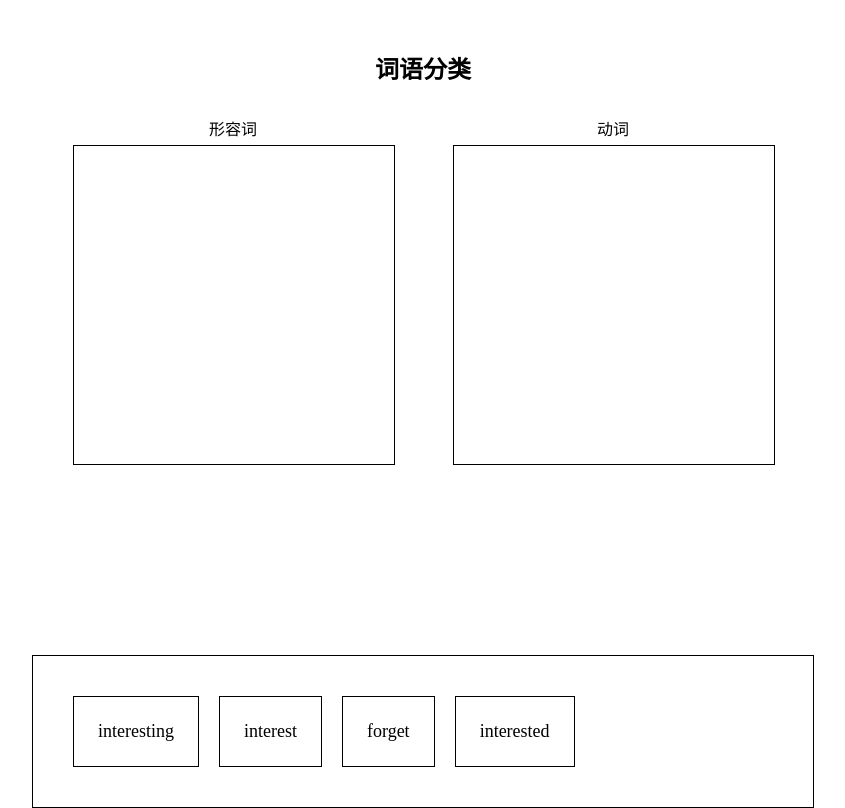
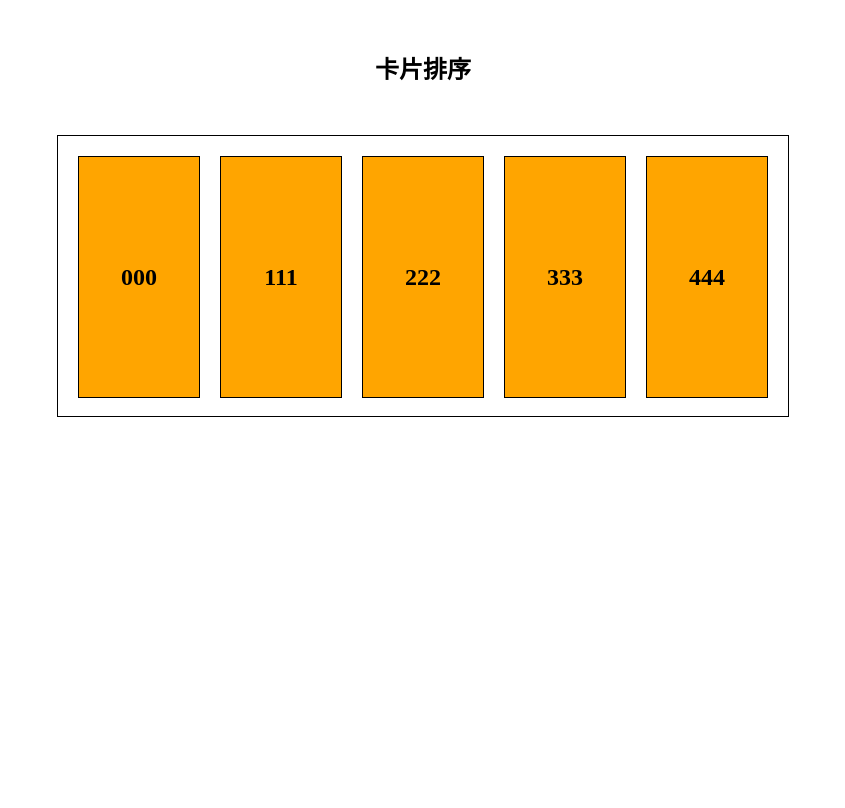
Before and after one commit to X-leaf7/react-dnd-examples, a React (Create React App) app: page / in a window 1280 px wide. Shown: the whole page, without its empty margins (217-1062 px from the left). Built offline with nearby package versions, Linux system fonts and the light colour scheme.

Commit message:
feat:卡片交换

```diff
--- a/src/components/App.tsx
+++ b/src/components/App.tsx
@@ -3,6 +3,7 @@ import './App.scss';
 import { HashRouter as Router, Route, Routes } from 'react-router-dom';
 import ChessDemo from './Chess';
 import WordClassification from './wordClassification';
+import CardSort from './cardSort';
 
 function App({ ...props }) {
   return (
@@ -10,7 +11,8 @@ function App({ ...props }) {
       <Router>
         <Routes>
           <Route path={'/chess'} element={<ChessDemo />} />
-          <Route path={'/'} element={<WordClassification />} />
+          <Route path={'/word'} element={<WordClassification />} />
+          <Route path={'/'} element={<CardSort />} />
         </Routes>
       </Router>
     </div>
--- a/src/components/cardSort/card.tsx
+++ b/src/components/cardSort/card.tsx
@@ -1,14 +1,45 @@
-import React from 'react';
+import { CSSProperties, FC, useRef, useState } from 'react';
+import { useDrag, useDrop } from 'react-dnd';
 
-class Card extends React.Component {
-  constructor(props: any) {
-    super(props);
-    this.state = {};
-  }
+const Card = ({ text, id, index, changePosition }: any) => {
+  const ref = useRef(null);
+  const [hoverId, setHoverId] = useState(id);
+  // 因为没有定义收集函数，所以返回值数组第一项不要
+  const [, drop] = useDrop({
+    accept: 'DragDropBox',
+    hover: (item: any, monitor) => {
+      if (!ref.current) return;
+      let dragIndex = item.index;
+      let hoverIndex = index;
+      console.log('dragIndex', dragIndex, 'hoverIndex', hoverIndex);
 
-  render() {
-    return <div></div>;
-  }
-}
+      if (dragIndex === hoverIndex) return; // 如果回到自己的坑，那就什么都不做
+      changePosition(dragIndex, hoverIndex); // 调用传入的方法完成交换
+      setHoverId(() => item.index);
+      item.index = hoverIndex; // 将当前当前移动到Box的index赋值给当前拖动的box，不然会出现两个盒子疯狂抖动！
+    },
+    drop: (item, monitor) => {},
+  });
 
+  const [{ isDragging }, drag] = useDrag({
+    type: 'DragDropBox',
+    item: { id, index },
+    end: () => {},
+    collect: (monitor) => ({
+      isDragging: monitor.isDragging(), // css样式需要
+    }),
+  });
+
+  return (
+    <div
+      className='card_drag'
+      ref={drag(drop(ref)) as any}
+      style={{
+        opacity: isDragging && id === hoverId ? 0.3 : 1,
+      }}
+    >
+      {text}
+    </div>
+  );
+};
 export default Card;
--- a/src/components/cardSort/index.scss
+++ b/src/components/cardSort/index.scss
@@ -5,4 +5,36 @@
   flex-direction: column;
   align-items: center;
   padding-top: 50px;
+
+  .card_drop_group {
+    margin-top: 30px;
+    height: 240px;
+    width: 600px;
+    padding: 20px;
+    border: 1px solid black;
+  }
+
+  .card_drag_group {
+    height: 240px;
+    padding: 20px;
+    display: flex;
+    margin-top: 50px;
+    border:1px solid black;
+
+    .card_drag {
+      width: 120px;
+      height: 240px;
+      display: flex;
+      align-items: center;
+      justify-content: center;
+      font-size: 24px;
+      font-weight: bold;
+      border: 1px solid black;
+      background-color:orange;
+    }
+
+    .card_drag + .card_drag {
+      margin-left: 20px;
+    }
+  }
 }
--- a/src/components/cardSort/index.tsx
+++ b/src/components/cardSort/index.tsx
@@ -1,14 +1,67 @@
 import React from 'react';
+import { DndProvider } from 'react-dnd';
+import { HTML5Backend } from 'react-dnd-html5-backend';
+import Card from './card';
 import './index.scss';
 
-class CardSort extends React.Component {
+const CARD_INIT_ARR = [
+  {
+    id:0,
+    text: '000',
+  },
+  {
+    id:1,
+    text: '111',
+  },
+  {
+    id:2,
+    text: '222',
+  },
+  {
+    id:3,
+    text: '333',
+  },
+  {
+    id:4,
+    text: '444',
+  },
+];
+
+class CardSort extends React.Component<any, any> {
   constructor(props: any) {
     super(props);
-    this.state = {};
+    this.state = {
+      cardList: [],
+    };
+    this.changePosition = this.changePosition.bind(this);
+  }
+
+  componentDidMount() {
+    this.setState({ cardList: CARD_INIT_ARR });
+  }
+
+  changePosition(dragIndex: string | number, hoverIndex: string | number) {
+    let data = this.state.cardList.slice();
+    let temp = data[dragIndex];
+    // 交换位置
+    data[dragIndex] = data[hoverIndex];
+    data[hoverIndex] = temp;
+    this.setState({ cardList: data });
   }
 
   render() {
-    return <div className="card-container"></div>;
+    return (
+      <DndProvider backend={HTML5Backend}>
+        <div className='card-container'>
+          <h2>卡片排序</h2>
+          <div className='card_drag_group'>
+            {this.state.cardList.map((each: any, index: any) => (
+              <Card changePosition={this.changePosition} index={index} {...each} key={'drag_card' + index} />
+            ))}
+          </div>
+        </div>
+      </DndProvider>
+    );
   }
 }
 
```
